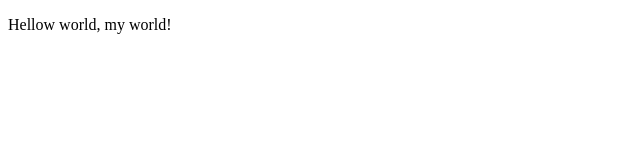
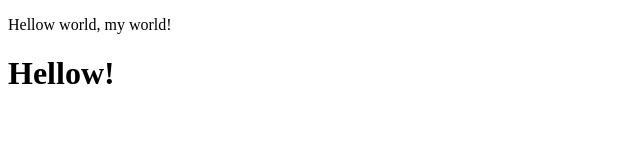
Before and after one commit to soulshon/project_07_2021, a plain HTML site: page index.html in a window 1280 px wide. Shown: the whole page, without its empty margins (0-640 px from the left). Drawn offline with Linux system fonts and the light colour scheme.

Commit message:
index.htl mod

```diff
--- a/index.html
+++ b/index.html
@@ -9,6 +9,7 @@
 <body>
 
 <p>Hellow world, my world!</p>
+<h1>Hellow!</h1>
 <!-- <script>
  alert(1);    -->
  <script src ="js/script.js">
```
